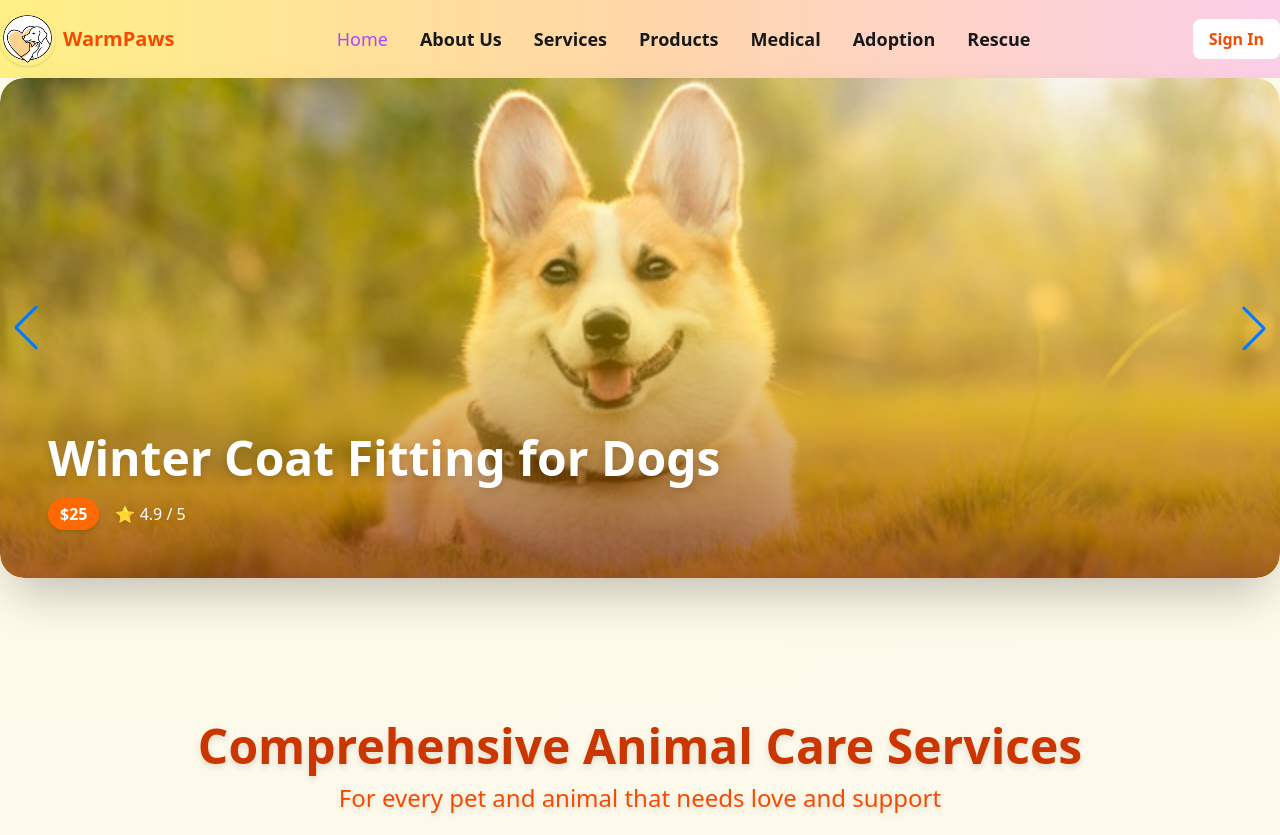
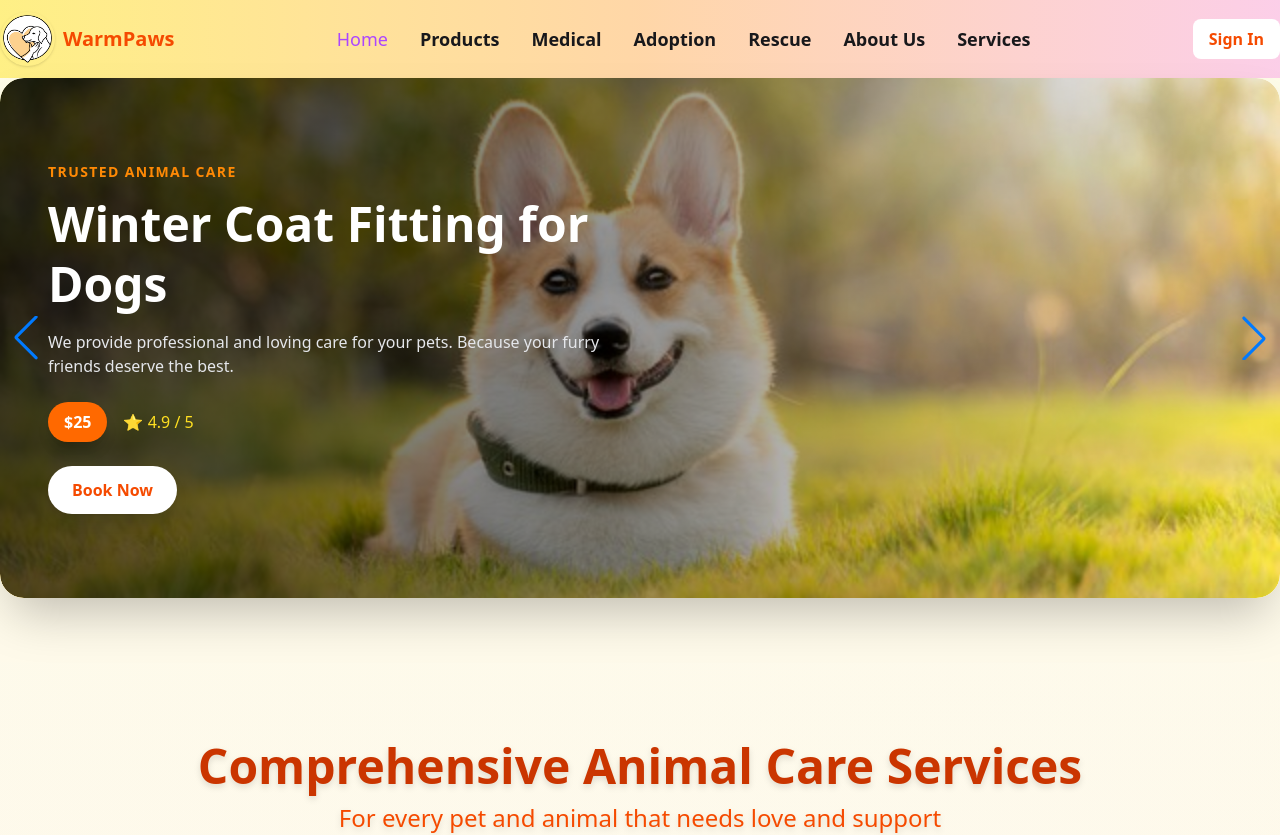
Before and after one commit to SAD-Team-RED-Code/WarmPaws, a React (Vite) app: page / in a window 1280 px wide. Shown: the top 835 px of the page. Built offline with nearby package versions, Linux system fonts and the light colour scheme; no server answers.

Commit message:
Theme apply try

```diff
--- a/index.html
+++ b/index.html
@@ -5,6 +5,13 @@
     <link rel="icon" type="image/svg+xml" href="/vite.svg" />
     <meta name="viewport" content="width=device-width, initial-scale=1.0" />
     <title>WarmPaws</title>
+    <script>
+  const savedTheme = localStorage.getItem("theme");
+  if (savedTheme) {
+    document.documentElement.classList.toggle("dark", savedTheme === "dark");
+    document.documentElement.setAttribute("data-theme", savedTheme);
+  }
+</script>
   </head>
   <body>
     <div id="root"></div>
--- a/public/data/services.json
+++ b/public/data/services.json
@@ -6,7 +6,7 @@
     "providerEmail": "info@pawcare.com",
     "price": 25,
     "rating": 4.9,
-    "description": "Custom coat fitting...",
+    "description": "Get the perfect winter coat size for your dog with our professional fitting service. We ensure warmth, comfort, and stylish protection during cold weather.",
     "image": "images/dog1.png",
     "category": "Clothing"
   },
@@ -17,18 +17,18 @@
     "providerEmail": "hello@cozypets.com",
     "price": 30,
     "rating": 4.8,
-    "description": "Professional grooming...",
+    "description": "Complete winter grooming package including bath, fur trimming, nail clipping, and nourishing paw treatment to protect against dryness and cracks.",
     "image": "images/dog2.png",
     "category": "Grooming"
   },
   {
     "serviceId": 3,
-    "serviceName": "Pet Grooming in Winter",
+    "serviceName": "Full Winter Pet Grooming",
     "providerName": "FurryTails Salon",
     "providerEmail": "care@furrytails.com",
     "price": 30,
     "rating": 4.8,
-    "description": "Keep your pets clean...",
+    "description": "Keep your pets clean, healthy, and comfortable with our winter-special grooming session designed for cold-season care.",
     "image": "images/dog3.png",
     "category": "Grooming"
   },
@@ -39,9 +39,9 @@
     "providerEmail": "contact@snowpaws.com",
     "price": 20,
     "rating": 4.7,
-  "description": "Protect your pet’s paws from snow and ice with our safe winter paw balm.",
+    "description": "Protect your pet’s paws from snow, ice, and harsh winter surfaces with our safe and soothing winter paw balm treatment.",
     "image": "images/dog4.png",
-  "category": "Grooming"
+    "category": "Health"
   },
   {
     "serviceId": 5,
@@ -50,7 +50,7 @@
     "providerEmail": "hello@cozycompanions.com",
     "price": 15,
     "rating": 4.9,
-  "description": "Keep your pets warm during winter with our heated pet beds available for rent.",
+    "description": "Keep your pets warm and comfortable during winter nights with our premium heated pet beds available for short-term rental.",
     "image": "images/dog5.png",
     "category": "Accessories"
   },
@@ -61,7 +61,7 @@
     "providerEmail": "info@activepaws.com",
     "price": 35,
     "rating": 4.8,
-  "description": "Fun indoor exercise sessions to keep pets healthy and active during cold months.",
+    "description": "Fun and engaging indoor fitness sessions designed to keep your pets active, healthy, and energetic throughout the winter season.",
     "image": "images/dog6.png",
     "category": "Fitness"
   }
--- a/src/components/Heroswiper.jsx
+++ b/src/components/Heroswiper.jsx
@@ -25,11 +25,11 @@ const HeroSwiper = () => {
         navigation
         autoplay={{ delay: 4000, disableOnInteraction: false }}
         loop
-        className="h-64 md:h-96 lg:h-[500px] rounded-3xl overflow-hidden shadow-2xl"
+        className="h-72 md:h-96 lg:h-[520px] rounded-3xl overflow-hidden shadow-2xl"
       >
         {featuredServices.map((service) => (
           <SwiperSlide key={service.serviceId}>
-            <div className="relative w-full h-full group overflow-hidden rounded-3xl shadow-lg">
+            <div className="relative w-full h-full group overflow-hidden rounded-3xl">
 
               <img
                 src={`${import.meta.env.BASE_URL}${service.image}`}
@@ -37,23 +37,39 @@ const HeroSwiper = () => {
                 className="w-full h-full object-cover transition-transform duration-700 group-hover:scale-110"
               />
 
-              <div className="absolute inset-0 bg-gradient-to-t from-orange-900/70 via-yellow-400/40 to-transparent flex items-end rounded-3xl p-6 md:p-8 lg:p-12">
-                <div className="text-white">
-                  <h2 className="text-2xl md:text-4xl lg:text-5xl font-bold mb-2 md:mb-4 drop-shadow-lg">
+              {/* Overlay */}
+              <div className="absolute inset-0 bg-gradient-to-r from-black/70 via-black/40 to-transparent flex items-center rounded-3xl p-6 md:p-12">
+                <div className="text-white max-w-xl">
+
+                  <p className="uppercase tracking-widest text-sm mb-3 text-orange-400 font-semibold">
+                    Trusted Animal Care
+                  </p>
+
+                  <h2 className="text-3xl md:text-5xl font-bold mb-4 leading-tight">
                     {service.serviceName}
                   </h2>
-                  <div className="flex items-center gap-4 text-sm md:text-base">
-                    <span className="bg-orange-500 text-white px-3 py-1 rounded-full font-semibold shadow-md">
+
+                  <p className="text-gray-200 mb-6 text-sm md:text-base">
+                    We provide professional and loving care for your pets.
+                    Because your furry friends deserve the best.
+                  </p>
+
+                  <div className="flex items-center gap-4 mb-6">
+                    <span className="bg-orange-500 text-white px-4 py-2 rounded-full font-semibold shadow-lg">
                       ${service.price}
                     </span>
-                    <span className="flex items-center gap-1 drop-shadow-md">
+                    <span className="flex items-center gap-1 text-yellow-300">
                       ⭐ {service.rating} / 5
                     </span>
                   </div>
+
+                  <button className="bg-white text-orange-600 font-semibold px-6 py-3 rounded-full shadow-lg hover:bg-orange-500 hover:text-white transition-all duration-300">
+                    Book Now
+                  </button>
+
                 </div>
               </div>
 
-              <div className="absolute inset-0 rounded-3xl bg-gradient-to-t from-orange-900/20 to-transparent opacity-0 group-hover:opacity-100 transition-opacity duration-500"></div>
             </div>
           </SwiperSlide>
         ))}
--- a/src/components/Navbar.jsx
+++ b/src/components/Navbar.jsx
@@ -1,4 +1,4 @@
-import { Link } from "react-router-dom"; // ✅ FIXED
+import { Link } from "react-router-dom";
 import logo from "../assets/img/logo.png";
 import MyContainer from "./MyContainer";
 import MyLink from "./MyLink";
@@ -47,15 +47,6 @@ const Navbar = () => {
             <li>
               <MyLink to="/">Home</MyLink>
             </li>
-
-            <li>
-              <MyLink to="/about-us">About Us</MyLink>
-            </li>
-
-            <li>
-              <MyLink to="/service">Services</MyLink>
-            </li>
-
             {/* ✅ NEW PAGES */}
             <li>
               <MyLink to="/products">Products</MyLink>
@@ -79,6 +70,16 @@ const Navbar = () => {
               </li>
             )}
 
+
+            <li>
+              <MyLink to="/about-us">About Us</MyLink>
+            </li>
+
+            <li>
+              <MyLink to="/service">Services</MyLink>
+            </li>
+
+
           </ul>
         </nav>
 
--- a/src/components/UserMenu.jsx
+++ b/src/components/UserMenu.jsx
@@ -1,9 +1,8 @@
-// src/components/UserMenu.jsx
 import React, { useState, useRef } from "react";
-import { Link } from "react-router";
+import { Link } from "react-router-dom";
 import { ClockLoader } from "react-spinners";
 
-const UserMenu = ({ user, loading, theme, setTheme, handleSignout }) => {
+const UserMenu = ({ user, loading, handleSignout }) => {
   const [dropdownOpen, setDropdownOpen] = useState(false);
   const dropdownRef = useRef(null);
 
@@ -18,7 +17,6 @@ const UserMenu = ({ user, loading, theme, setTheme, handleSignout }) => {
           onMouseEnter={() => setDropdownOpen(true)}
           onMouseLeave={() => setDropdownOpen(false)}
         >
-
           <button className="focus:outline-none">
             <img
               src={user?.photoURL || "https://via.placeholder.com/88"}
@@ -27,9 +25,8 @@ const UserMenu = ({ user, loading, theme, setTheme, handleSignout }) => {
             />
           </button>
 
-
           {dropdownOpen && (
-            <div className="absolute right-0 mt-2 w-56 bg-white dark:bg-gray-800 rounded-xl shadow-lg p-4 z-50 animate-fadeIn">
+            <div className="absolute right-0 mt-2 w-56 bg-white dark:bg-gray-800 rounded-xl shadow-lg p-4 z-50">
               <h2 className="text-lg font-semibold text-orange-600 dark:text-yellow-300">
                 {user?.displayName}
               </h2>
```
Lines whose indentation alone changed are shown as unchanged.
